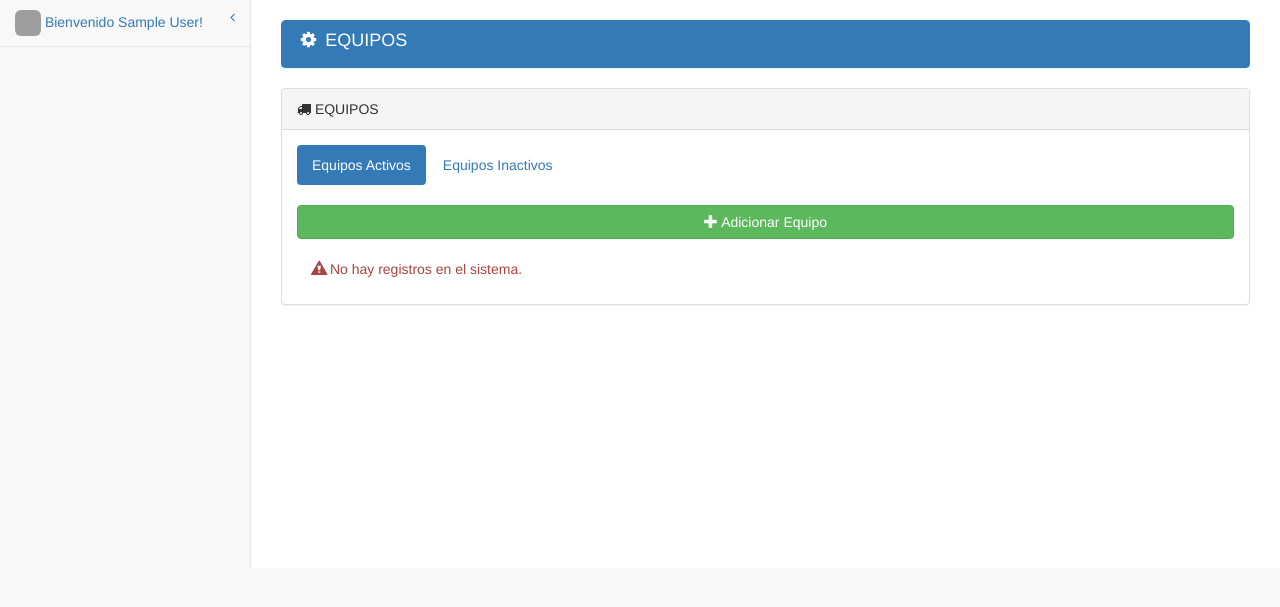
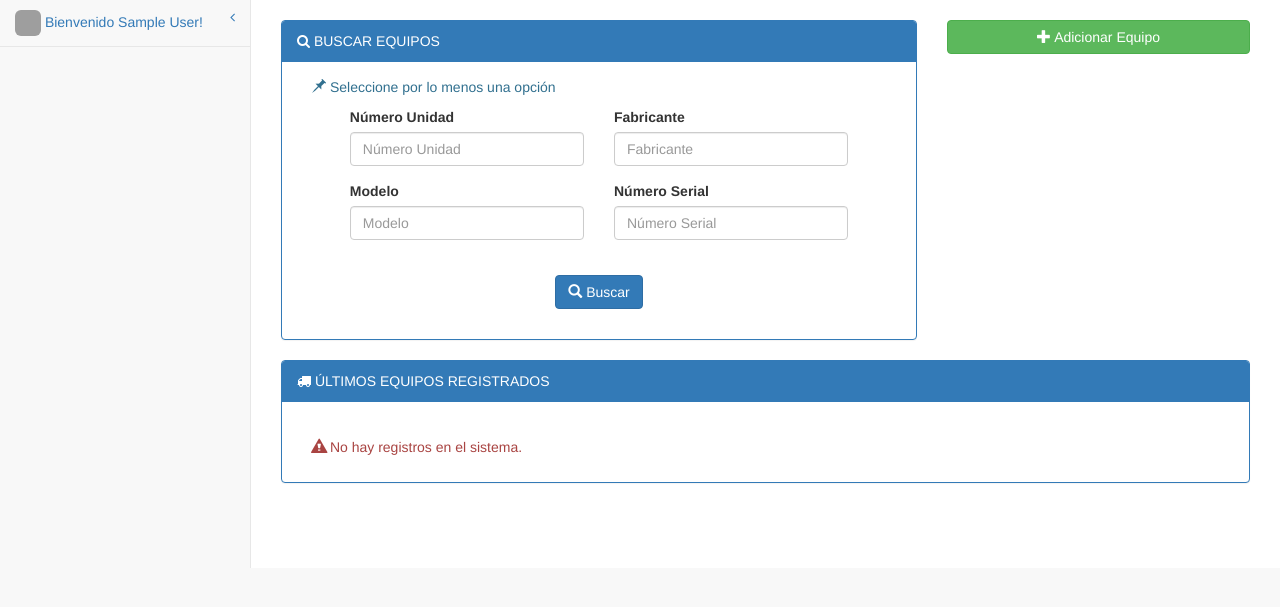
Before and after one commit to bmottag/jbb, a CodeIgniter app: page /database/index.php/equipos/index/1 in a window 1280 px wide. Shown: the part 51-658 px from the top of the page. Run offline with CodeIgniter, Linux system fonts and the light colour scheme; the visitor is signed in with stand-in values (Sample User, id 1); data comes from the database, SQL or seed files in the repository; data that the repository does not hold is empty; some libraries are stand-ins or nearby versions; grey boxes are pictures that could not be loaded.

Commit message:
Equipos- Primera version del formulario de busqueda

```diff
--- a/application/models/General_model.php
+++ b/application/models/General_model.php
@@ -234,6 +234,19 @@ class General_model extends CI_Model {
 					$this->db->where('A.estado_equipo', $arrData["estadoEquipo"]);
 				}
 
+				if (array_key_exists("numero_unidad", $arrData) && $arrData["numero_unidad"] != '') {
+					$this->db->like('A.numero_unidad', $arrData["numero_unidad"]);
+				}
+				if (array_key_exists("fabricante", $arrData) && $arrData["fabricante"] != '') {
+					$this->db->like('A.fabricante', $arrData["fabricante"]);
+				}
+				if (array_key_exists("modelo", $arrData) && $arrData["modelo"] != '') {
+					$this->db->like('A.modelo', $arrData["modelo"]);
+				}
+				if (array_key_exists("numero_serial", $arrData) && $arrData["numero_serial"] != '') {
+					$this->db->like('A.numero_serial', $arrData["numero_serial"]);
+				}
+
 				$this->db->order_by('A.nombre_equipo', 'asc');
 				$query = $this->db->get('equipos A');
 
--- a/application/modules/equipos/controllers/Equipos.php
+++ b/application/modules/equipos/controllers/Equipos.php
@@ -17,11 +17,33 @@ class Equipos extends CI_Controller {
 	{
 			$data['estadoEquipo'] = $estado;
 
-			$arrParam = array(
-				"estadoEquipo" => $estado
-			);
+			if(!$_POST)
+			{
+				$arrParam = array("estadoEquipo" => $estado);
+				$data['info'] = $this->general_model->get_equipos_info($arrParam);
+			}elseif($this->input->post('numero_unidad') || $this->input->post('fabricante') || $this->input->post('modelo') || $this->input->post('numero_serial'))
+			{
+				$data['numero_unidad'] =  $this->input->post('numero_unidad');
+				$data['fabricante'] =  $this->input->post('fabricante');
+				$data['modelo'] =  $this->input->post('modelo');
+				$data['numero_serial'] =  $this->input->post('numero_serial');
 
-			$data['info'] = $this->general_model->get_equipos_info($arrParam);
+				$arrParam = array(
+					"numero_unidad" => $this->input->post('numero_unidad'),
+					"fabricante" => $this->input->post('fabricante'),
+					"modelo" => $this->input->post('modelo'),
+					"numero_serial" => $this->input->post('numero_serial'),
+					"estadoEquipo" => $estado
+				);
+
+//////////////guardo la informacion en la base de datos para el boton de regresar
+//////////////$this->workorders_model->saveInfoGoBack($arrParam);
+
+				//informacion Work Order
+				$data['info'] = $this->general_model->get_equipos_info($arrParam);
+
+			}
+
 			$data["view"] = 'equipos';
 			$this->load->view("layout", $data);
 	}
--- a/application/modules/equipos/views/equipos.php
+++ b/application/modules/equipos/views/equipos.php
@@ -1,5 +1,4 @@
-<link rel="stylesheet" href="//code.jquery.com/ui/1.12.1/themes/base/jquery-ui.css">
-<script src="https://code.jquery.com/ui/1.12.1/jquery-ui.js"></script>
+<script type="text/javascript" src="<?php echo base_url("assets/js/validate/equipos/buscar.js"); ?>"></script>
 
 <script>
 $(function(){
@@ -21,23 +20,79 @@ $(function(){
 
 <div id="page-wrapper">
 	<br>
+	<!-- /.row -->
 	<div class="row">
-		<div class="col-md-12">
+		<div class="col-lg-8">
 			<div class="panel panel-primary">
 				<div class="panel-heading">
-					<h4 class="list-group-item-heading">
-					<i class="fa fa-gear fa-fw"></i> EQUIPOS
-					</h4>
+					<i class="fa fa-search"></i> BUSCAR EQUIPOS
 				</div>
+				<div class="panel-body">
+					<div class="col-lg-12">
+						<p class="text-info"><span class="glyphicon glyphicon-pushpin " aria-hidden="true"></span> Seleccione por lo menos una opción</p>
+					</div>
+					<form  name="form" id="form" role="form" method="post" class="form-horizontal" >
+
+						<div class="form-group">
+							<div class="col-sm-5 col-sm-offset-1">
+								<label for="numero_unidad">Número Unidad</label>
+								<input type="text" id="numero_unidad" name="numero_unidad" class="form-control" placeholder="Número Unidad" >
+							</div>
+
+							<div class="col-sm-5">
+								<label for="fabricante">Fabricante </label>
+								<input type="text" id="fabricante" name="fabricante" class="form-control" placeholder="Fabricante" >
+							</div>
+						</div>
+
+						<div class="form-group">
+							<div class="col-sm-5 col-sm-offset-1">
+								<label for="modelo">Modelo</label>
+								<input type="text" id="modelo" name="modelo" class="form-control" placeholder="Modelo" >
+							</div>
+
+							<div class="col-sm-5">
+								<label for="numero_serial">Número Serial</label>
+								<input type="text" id="numero_serial" name="numero_serial" class="form-control" placeholder="Número Serial" >
+							</div>
+						</div>
+
+						<div class="row"></div><br>
+						<div class="form-group">
+							<div class="row" align="center">
+								<div style="width80%;" align="center">
+
+								 <button type="submit" class="btn btn-primary" id='btnSubmit' name='btnSubmit'><span class="glyphicon glyphicon-search" aria-hidden="true"></span> Buscar </button>
+
+								</div>
+							</div>
+						</div>
+
+					</form>
+
+				</div>
+				<!-- /.panel-body -->
 			</div>
+			<!-- /.panel -->
 		</div>
 		<!-- /.col-lg-12 -->
+
+		<div class="col-lg-4">
+
+			<button type="button" class="btn btn-success btn-block" data-toggle="modal" data-target="#modal" id="x">
+					<span class="glyphicon glyphicon-plus" aria-hidden="true"></span> Adicionar Equipo
+			</button><br>
+
+		</div>
+		<!-- /.col-lg-4 -->
+
 	</div>
+	<!-- /.row -->
 
 	<!-- /.row -->
 	<div class="row">
 		<div class="col-lg-12">
-			<div class="panel panel-default">
+			<div class="panel panel-primary">
 				<div class="panel-heading">
 
 <?php
@@ -50,22 +105,12 @@ $(function(){
 	}
 ?>
 
-					<i class="fa fa-truck"></i> EQUIPOS
+					<i class="fa fa-truck"></i> ÚLTIMOS EQUIPOS REGISTRADOS
 				</div>
 				<div class="panel-body">
-					<ul class="nav nav-pills">
-						<li <?php if($estadoEquipo == 1){ echo "class='active'";} ?>><a href="<?php echo base_url("admin/vehicle/2/x/1"); ?>">Equipos Activos</a>
-						</li>
-						<li <?php if($estadoEquipo == 2){ echo "class='active'";} ?>><a href="<?php echo base_url("admin/vehicle/2/x/2"); ?>">Equipos Inactivos</a>
-						</li>
-					</ul>
-
 
 <br>
 
-					<button type="button" class="btn btn-success btn-block" data-toggle="modal" data-target="#modal" id="x">
-							<span class="glyphicon glyphicon-plus" aria-hidden="true"></span> Adicionar Equipo
-					</button><br>
 
 <?php
 $retornoExito = $this->session->flashdata('retornoExito');
@@ -182,6 +227,8 @@ if ($retornoError) {
 $(document).ready(function() {
 	$('#dataTables').DataTable({
 		responsive: true,
+		paging: false,
+		"searching": false,
 		"pageLength": 25
 	});
 });
--- /dev/null
+++ b/assets/js/validate/equipos/buscar.js
@@ -0,0 +1,50 @@
+$( document ).ready( function () {
+
+	jQuery.validator.addMethod("unCampo", function(value, element, param) {
+		var numero_unidad = $('#numero_unidad').val();
+		var fabricante = $('#fabricante').val();
+		var modelo = $('#modelo').val();
+		var numero_serial = $('#numero_serial').val();
+		if ( numero_unidad == "" && fabricante == "" && modelo == "" && numero_serial == "" ) {
+			return false;
+		}else{
+			return true;
+		}
+	}, "Debe indicar al menos un campo.");
+
+	$( "#form" ).validate( {
+		rules: {
+			numero_unidad:	{ unCampo: true, maxlength: 10 },
+			fabricante:	{ unCampo: true, maxlength: 20 },
+			modelo:	{ unCampo: true, maxlength: 20 },
+			numero_serial:	{ unCampo: true, maxlength: 10 }
+		},
+		errorElement: "em",
+		errorPlacement: function ( error, element ) {
+			// Add the `help-block` class to the error element
+			error.addClass( "help-block" );
+			error.insertAfter( element );
+
+		},
+		highlight: function ( element, errorClass, validClass ) {
+			$( element ).parents( ".col-sm-5" ).addClass( "has-error" ).removeClass( "has-success" );
+		},
+		unhighlight: function (element, errorClass, validClass) {
+			$( element ).parents( ".col-sm-5" ).addClass( "has-success" ).removeClass( "has-error" );
+		},
+		submitHandler: function (form) {
+			return true;
+		}
+	});
+
+	$("#btnSubmit").click(function(){
+		if ($("#form").valid() == true){
+			var form = document.getElementById('form');
+			form.submit();
+		}else
+		{
+			//alert('Error.');
+		}
+	});
+
+});
--- a/assets/js/validate/equipos/equipo.js
+++ b/assets/js/validate/equipos/equipo.js
@@ -4,8 +4,8 @@ $( document ).ready( function () {
 		rules: {
 			nombre_equipo: 		{ required: true, minlength: 3, maxlength:30 },
 			numero_unidad: 		{ required: true, minlength: 3, maxlength:10 },
-			fabricante:			{ required: true, minlength: 3, maxlength: 30 },
-			modelo: 			{ required: true, minlength: 3, maxlength: 30 },
+			fabricante:			{ required: true, minlength: 3, maxlength: 20 },
+			modelo: 			{ required: true, minlength: 3, maxlength: 20 },
 			numero_serial: 		{ required: true, minlength: 3, maxlength: 10 },
 			estado: 			{ required: true },
 			observacion: 		{ required: true }
```
